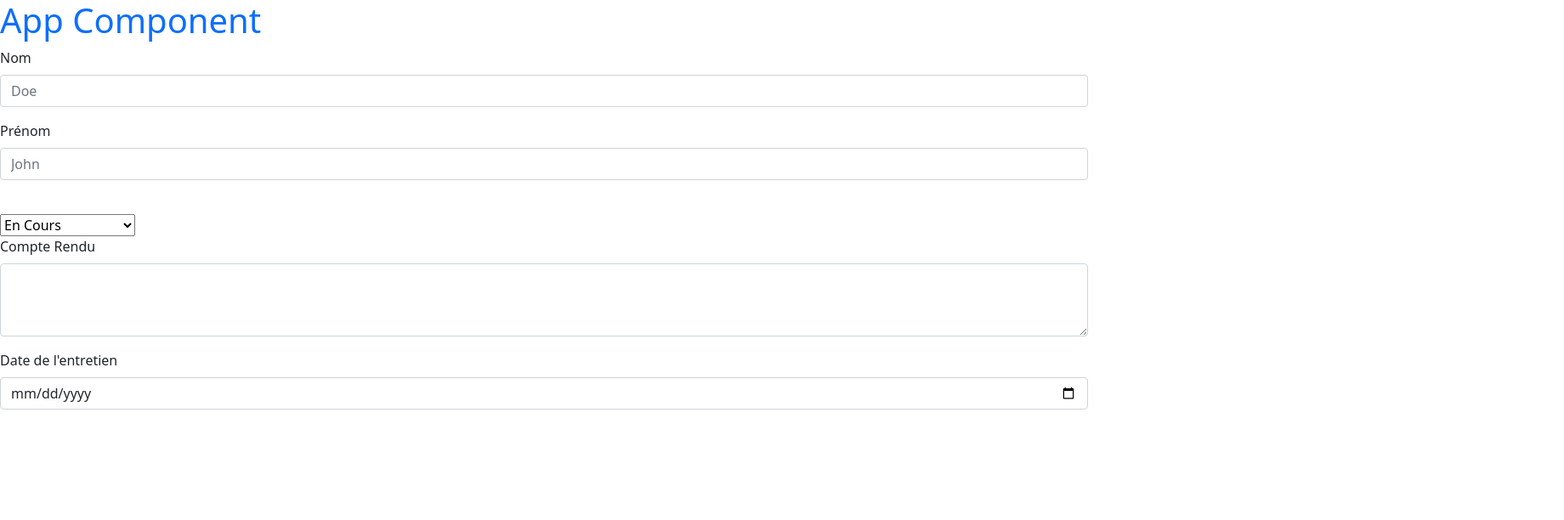
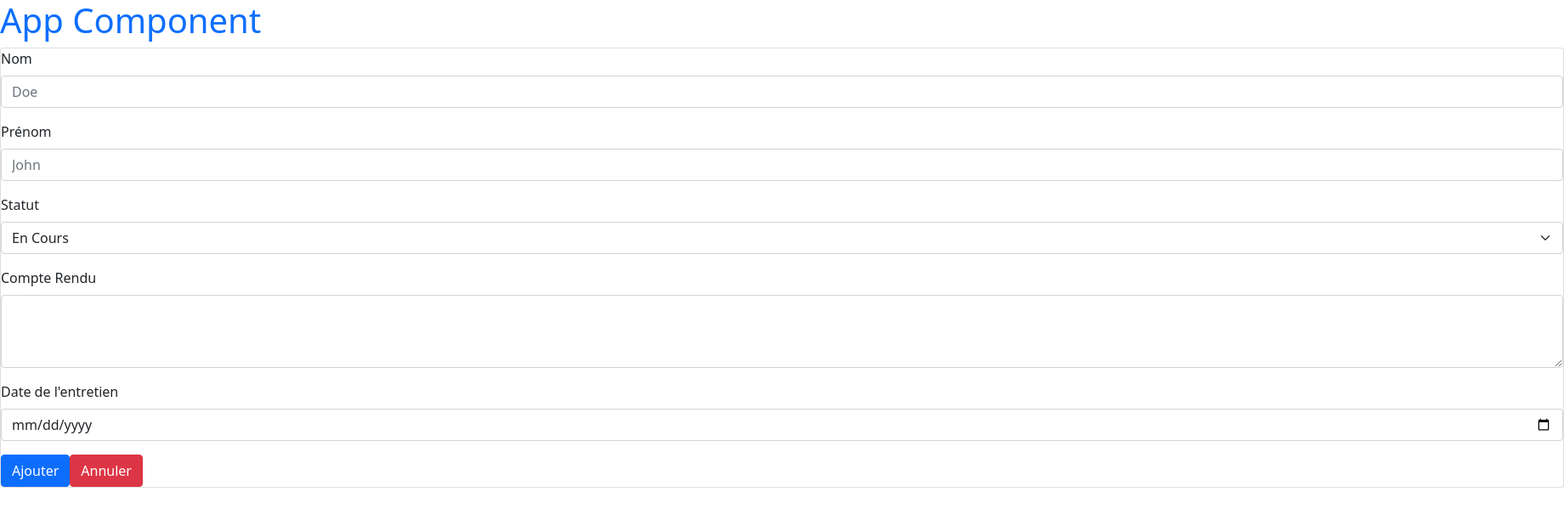
Before and after one commit to QGAlligator/ProjetRHFront, an Angular app: page /form in a window 1280 px wide. Shown: the top 612 px of the page at 85% size, 1840 px wide, since content can reach past the window. Built offline with nearby package versions, Linux system fonts and the light colour scheme.

Commit message:
Amélioration de l'esthétique + Bouton 'Ajouter un candidat' et 'Annuler' permettent de naviguer entre les pages

```diff
--- a/src/app/interviewform/interviewform.component.html
+++ b/src/app/interviewform/interviewform.component.html
@@ -1,3 +1,4 @@
+<div class="card" style="width: 115rem;">
     <div class="form-container">
         <form >
             <div class="mb-3">
@@ -8,13 +9,14 @@
                 <label for="candidatFirstName" class="form-label">Prénom</label>
                 <input type="text" class="form-control" id="candidatFirstName" placeholder="John">
             </div>
-        <br>
-        <select>
+            <div class="mb-3">
+                <label for="statut" class="form-label">Statut</label>
+                <select class="form-select" id="statut" aria-label="Default select example">
                     <option value="EC">En Cours</option>
                     <option value="RP">Réponse Positive</option>
                     <option value="RN">Réponse Négative</option>
                 </select>
-        <br>
+            </div>
             <div class="mb-3">
                 <label for="compteRendu" class="form-label">Compte Rendu</label>
                 <textarea class="form-control" id="compteRendu" rows="3"></textarea>
@@ -23,5 +25,8 @@
                 <label for="date" class="form-label">Date de l'entretien</label>
                 <input type="date" class="form-control" id="date">
             </div>
+            <button type="submit" class="btn btn-primary">Ajouter</button>
+            <button class="btn btn-danger" (click)="goback()">Annuler</button>
         </form>
     </div>
+</div>
--- a/src/app/interviewform/interviewform.component.ts
+++ b/src/app/interviewform/interviewform.component.ts
@@ -1,4 +1,5 @@
 import { Component, OnInit } from '@angular/core';
+import { Router } from '@angular/router';
 
 @Component({
   selector: 'prh-interviewform',
@@ -7,9 +8,12 @@ import { Component, OnInit } from '@angular/core';
 })
 export class InterviewformComponent implements OnInit {
 
-  constructor() { }
+  constructor(private router: Router) { }
 
   ngOnInit(): void {
   }
 
+  goback(){
+    this.router.navigate([ '/' ])
+ }
 }
--- a/src/app/interviews/interviews.component.html
+++ b/src/app/interviews/interviews.component.html
@@ -1,3 +1,5 @@
+<div class="card" style="width: 115rem;">
+    <button class="btn btn-primary" (click)='nav()'>Ajouter un candidat</button>
     <div class="form-container">
       <table class="table">
         <thead>
@@ -46,3 +48,4 @@
         </tbody>
       </table>
     </div>
+</div>
--- a/src/app/interviews/interviews.component.ts
+++ b/src/app/interviews/interviews.component.ts
@@ -1,4 +1,5 @@
 import { Component, OnInit } from '@angular/core';
+import { Router } from '@angular/router';
 
 @Component({
   selector: 'prh-interviews',
@@ -7,9 +8,12 @@ import { Component, OnInit } from '@angular/core';
 })
 export class InterviewsComponent implements OnInit {
 
-  constructor() { }
+  constructor(private router: Router) { }
 
   ngOnInit(): void {
   }
 
+  nav(){
+    this.router.navigate([ '/form' ])
+ }
 }
```
Lines whose indentation alone changed are shown as unchanged.
